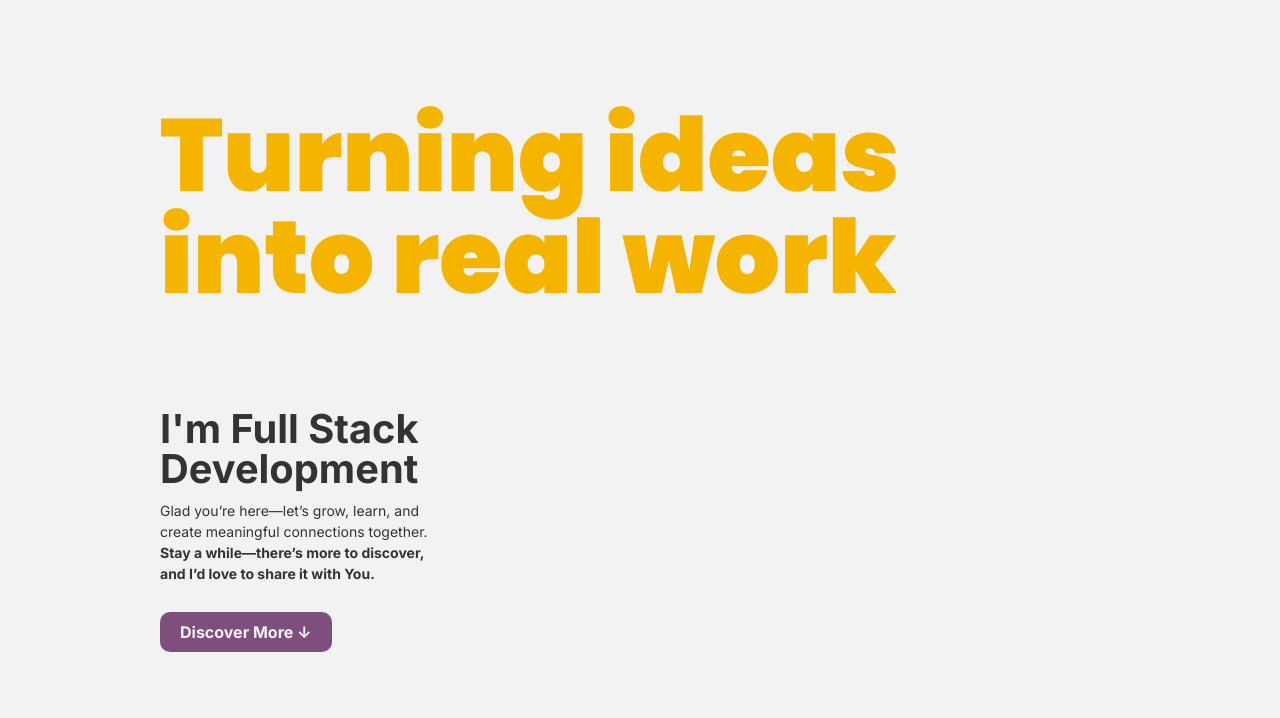
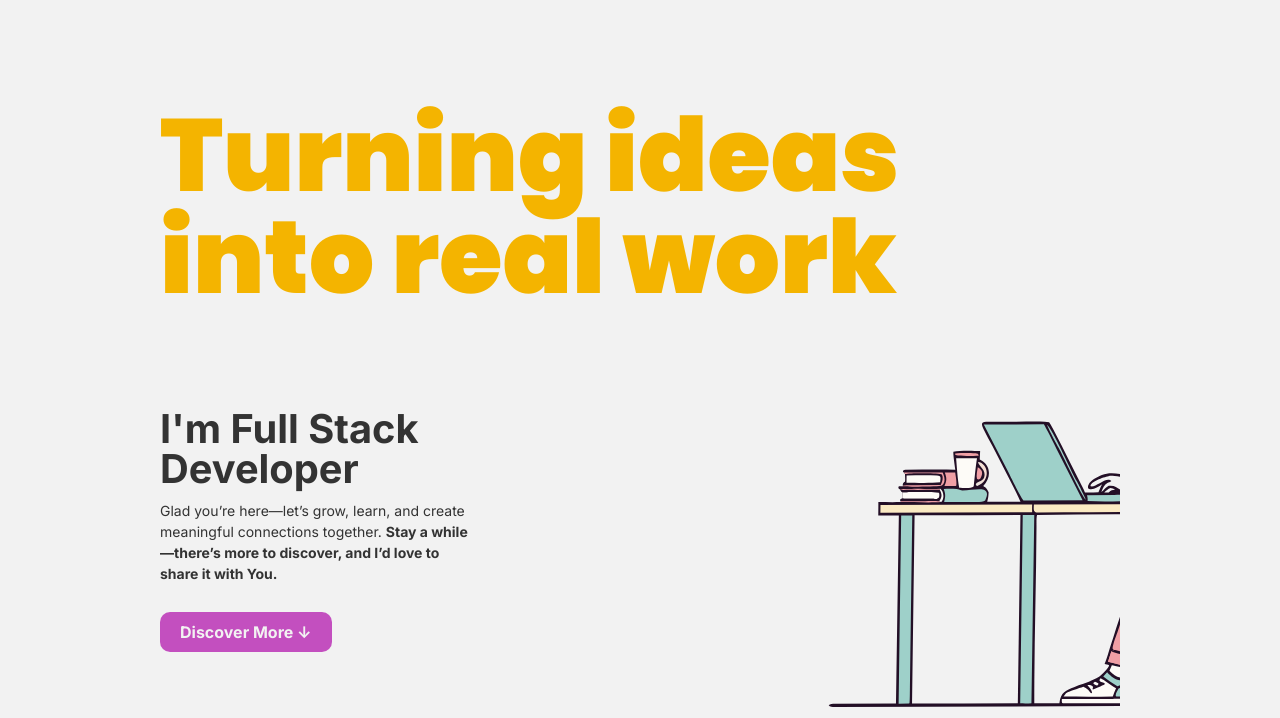
Before and after one commit to burhanudinrabbani666/brabbani.com, a plain HTML site: page index.html in a window 1280 px wide. Shown: the part 82-800 px from the top of the page. Drawn offline with Linux system fonts and the light colour scheme.

Commit message:
add hero image

```diff
--- a/index.html
+++ b/index.html
@@ -35,14 +35,15 @@
       </div>
     </nav>
 
-    <header>
+    <header class="hero-header">
       <section class="hero">
         <h1>Turning ideas into real work</h1>
       </section>
 
       <div class="short-intro-container">
         <section class="short-intro">
-          <h2 class="position">I'm Full Stack Development</h2>
+          <section class="text-support">
+            <h2 class="position">I'm Full Stack Developer</h2>
             <p class="gald">
               Glad you’re here—let’s grow, learn, and create meaningful
               connections together.
@@ -51,10 +52,12 @@
                 with You.</span
               >
             </p>
+          </section>
+          <!-- <figure class="hero-image"><img src="/images/hero-image.svg" alt="hero-image" class="hero-image"></figure> -->
+        </section>
         <div class="call-to-action">
           <a href="#aboutme" class="linkcomeon">Discover More &darr;</a>
         </div>
-        </section>
       </div>
     </header>
 
--- a/style/index.css
+++ b/style/index.css
@@ -211,6 +211,12 @@ p {
 }
 
 /* Header */
+.hero-header {
+  background-image: url(/images/hero-image.svg);
+  background-size: 700px;
+  background-repeat: no-repeat;
+  background-position: 640px 130px;
+}
 
 .hero p {
   text-indent: 5px;
@@ -223,14 +229,22 @@ p {
   padding-bottom: 48px;
 }
 .short-intro {
-  width: 30%;
   margin-right: 7%;
+  display: flex;
+  justify-content: space-between;
+  align-items: last baseline;
 }
 .position {
   margin-bottom: 12px;
 }
 .stay {
   font-weight: bold;
+}
+.text-support {
+  width: 35%;
+}
+.hero-image {
+  width: 500px;
 }
 .call-to-action {
   margin-top: 40px;
@@ -241,7 +255,7 @@ p {
 .linkcomeon {
   text-decoration: none;
   color: #f2f2f2;
-  background-color: hsla(302, 100%, 14%, 0.671);
+  background-color: hsla(302, 100%, 34%, 0.671);
   padding: 10px 20px;
   transition: background-color 0.2s;
   border-radius: 10px;
```
Also changed, not shown: images/hero-image.svg (added). Lines whose indentation alone changed are shown as unchanged.
